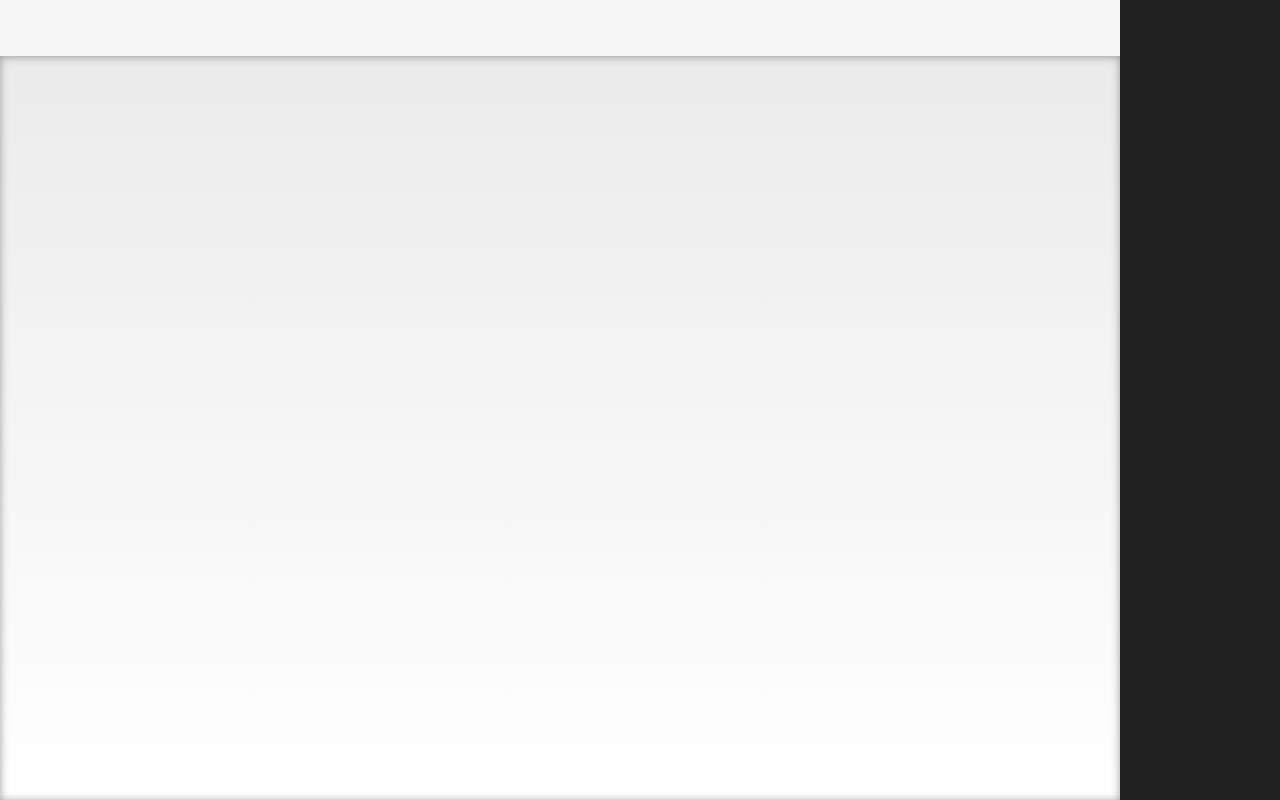
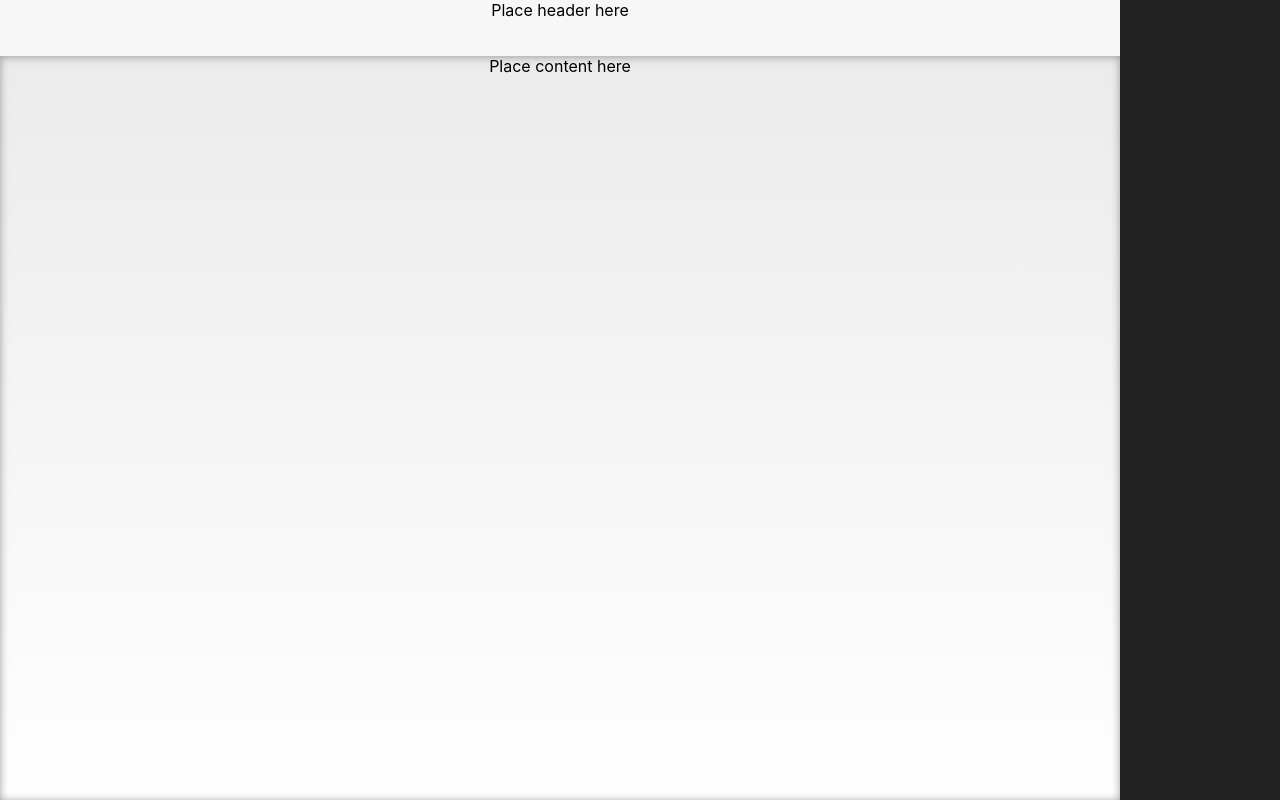
Before and after one commit to ebikandi001/sketch-document-viewer, a React app: page / in a window 1280 px wide. Built offline with nearby package versions, Linux system fonts and the light colour scheme; no server answers.

Commit message:
[Layout]: get header + content from props

```diff
--- a/src/ui/components/templates/Layout.tsx
+++ b/src/ui/components/templates/Layout.tsx
@@ -2,9 +2,14 @@ import React from 'react';
 import styled from 'styled-components';
 import { useAspectRatio } from './useAspectRatio';
 
-type LayoutProps = {
+type AspectRatioProps = {
   width: string;
   height: string;
+};
+
+type LayoutProps = {
+  header: React.Component;
+  content: React.Component;
 };
 
 const Grid = styled.div`
@@ -17,8 +22,8 @@ const Grid = styled.div`
 const LayoutAspectRatio = styled.div`
   background-color: white;
   align-self: center;
-  width: ${(props: LayoutProps) => props.width};
-  height: ${(props: LayoutProps) => props.height};
+  width: ${(props: AspectRatioProps) => props.width};
+  height: ${(props: AspectRatioProps) => props.height};
   display: grid;
   grid-template-rows: 7% 93%;
   align-items: stretch;
@@ -31,14 +36,14 @@ const LayoutAspectRatio = styled.div`
   }
 `;
 
-export const Layout = () => {
+export const Layout = ({ header, content }: LayoutProps) => {
   const { width, height } = useAspectRatio();
 
   return (
     <Grid>
       <LayoutAspectRatio className="layout" width={width} height={height}>
-        <div className="layout__header" />
-        <div className="layout__content" />
+        <div className="layout__header">{header || 'Place header here'}</div>
+        <div className="layout__content">{content || 'Place content here'}</div>
       </LayoutAspectRatio>
     </Grid>
   );
```
